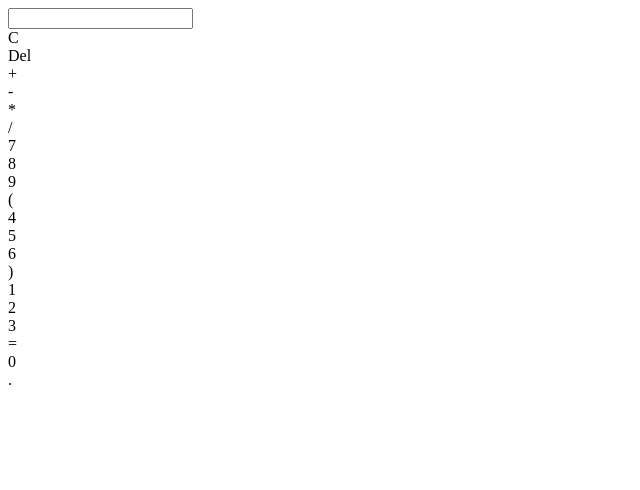
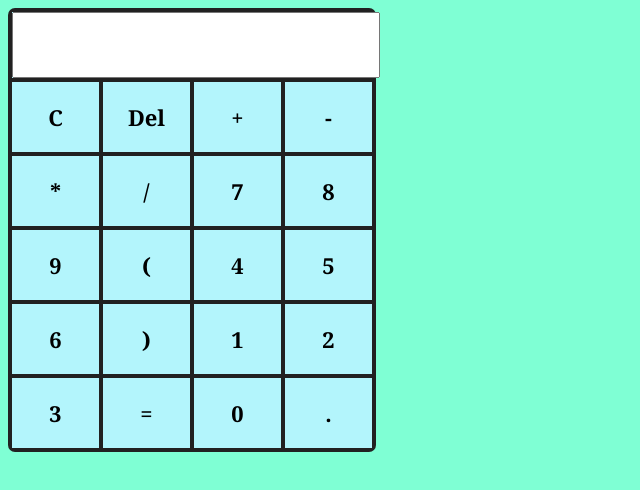
Before and after one commit to Sobanim/JavaScript-cheat-sheet, a plain HTML site: page javascript-calculator/index.html in a window 1280 px wide. Shown: the whole page, without its empty margins (0-640 px from the left). Drawn offline with Linux system fonts and the light colour scheme.

Commit message:
Added designe features

```diff
--- a/javascript-calculator/index.html
+++ b/javascript-calculator/index.html
@@ -6,11 +6,50 @@
     <title>Calculator</title>
 
     <style>
+        body{
+            background-color: aquamarine;
+            user-select: none;
+        }
+        .container{
+            display: grid;
+            grid-template-columns: 1fr 1fr 1fr 1fr;
+            grid-gap: 4px;
+            background-color: #212121;
+            padding: 4px;
+            border-radius: 7px;
+            max-width: 360px;
+            font-family: Georgia, 'Times New Roman', Times, serif;
+        }
+        .item{
+            background-color: #b3f5fc;
+            padding: 20px;
+            display: flex;
+            justify-content: center;
+            align-items: center;
+            font-size: 22px;
+            cursor: pointer;
+            font-weight:bold;
+        }
+        form{
+            max-width: 100%;
+        }
+        input{
+            width: 100%;
+            height: 60px;
+            /* border: none; */
+            font-size: 30px;
+            outline: none;
+            text-align: right;
+        }
+        .input{
+            grid-column: 1/-1;
+            padding: 0;
+        }
     </style>
 </head>
 <body>
     <div class="container">
-        <div class="item">
+        <div class="item input">
             <form name="form">
                 <input type="text" name="textView" readonly>
             </form>
```
